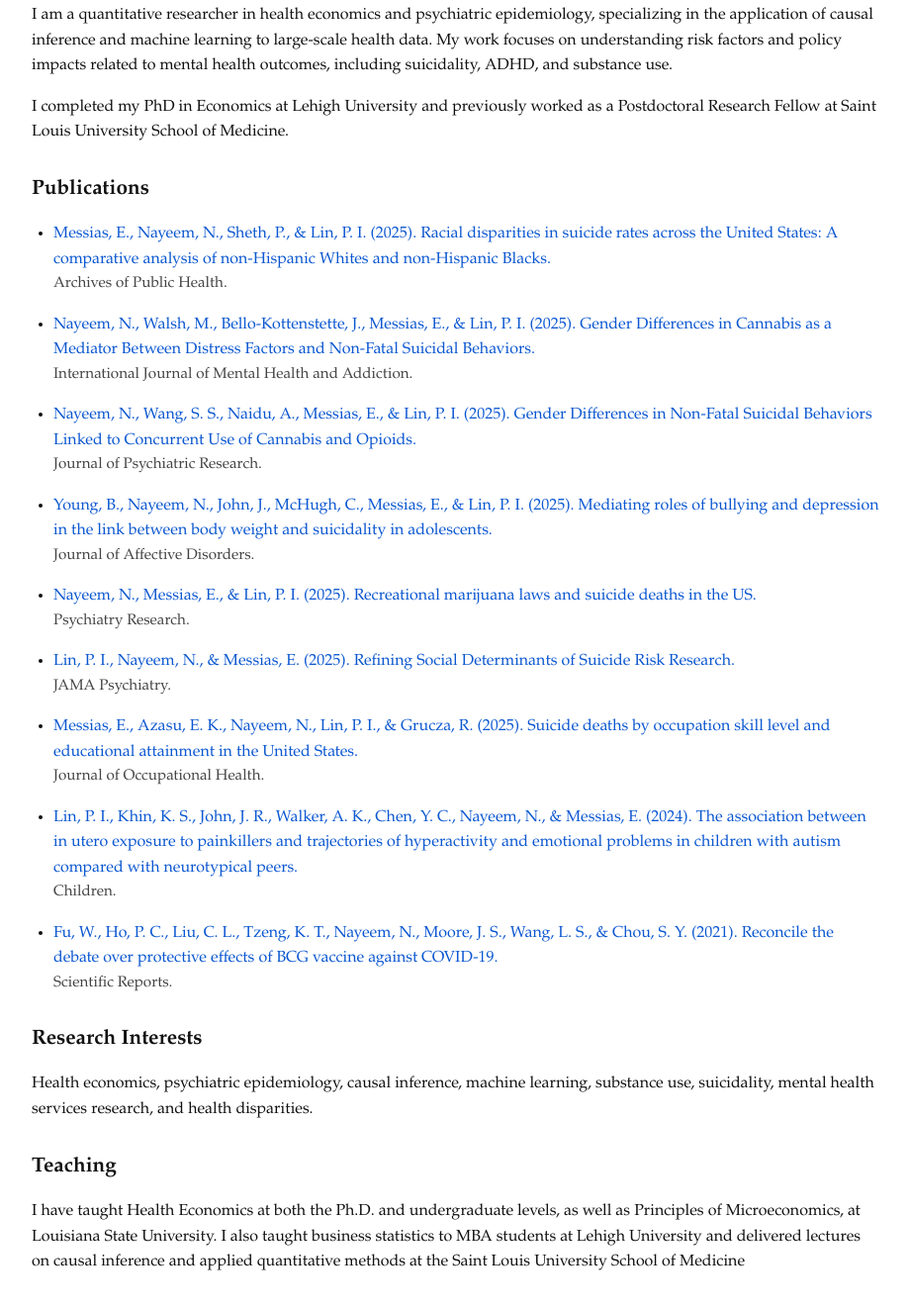
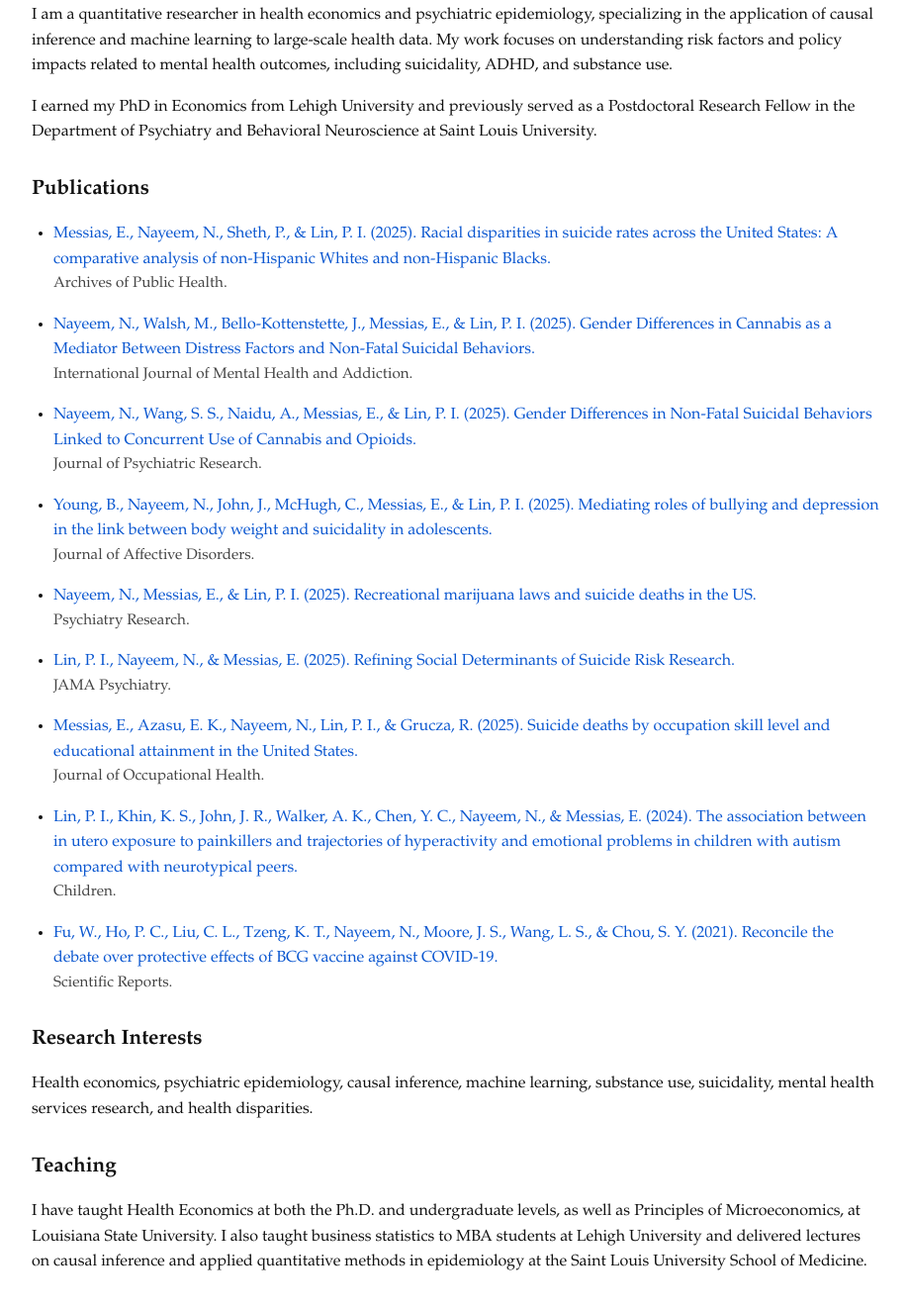
Before and after one commit to 992bin/nawarnayeem.github.io, a plain HTML site: page index.html in a window 1280 px wide. Shown: the part 233-1556 px from the top of the page at 99% size, without its empty margins (178-1097 px from the left). Drawn offline with Linux system fonts and the light colour scheme.

Commit message:
Update index.html

```diff
--- a/index.html
+++ b/index.html
@@ -104,7 +104,8 @@
 
     </p>
     <p>
-      I completed my PhD in Economics at Lehigh University and previously worked as a Postdoctoral Research Fellow at Saint Louis University School of Medicine.
+I earned my PhD in Economics from Lehigh University and previously served as a Postdoctoral Research Fellow in the Department of Psychiatry and Behavioral Neuroscience at Saint Louis University.
+
     </p>
 
     <h2>Publications</h2>
@@ -180,7 +181,7 @@
 
     <h2>Teaching</h2>
     <p>
-     I have taught Health Economics at both the Ph.D. and undergraduate levels, as well as Principles of Microeconomics, at Louisiana State University. I also taught business statistics to MBA students at Lehigh University and delivered lectures on causal inference and applied quantitative methods at the Saint Louis University School of Medicine
+     I have taught Health Economics at both the Ph.D. and undergraduate levels, as well as Principles of Microeconomics, at Louisiana State University. I also taught business statistics to MBA students at Lehigh University and delivered lectures on causal inference and applied quantitative methods in epidemiology at the Saint Louis University School of Medicine.
     </p>
 
   </div>
```
